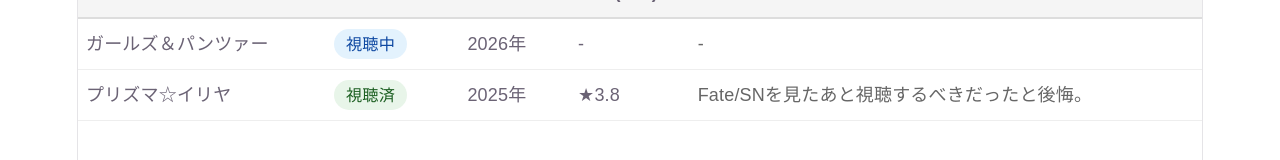
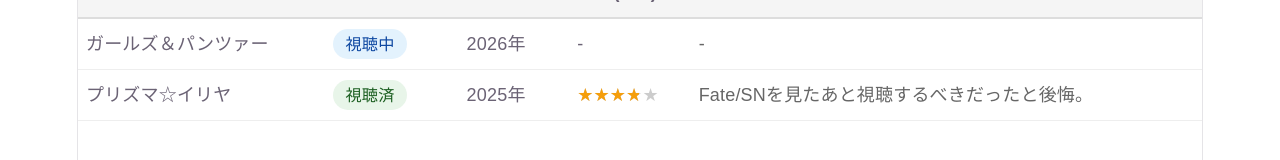
Before and after one commit to JYT130/my-anime-app, a React (Vite) app: page / in a window 1280 px wide. Shown: the part 282-442 px from the top of the page. Built offline with nearby package versions, Linux system fonts and the light colour scheme.

Commit message:
評価数値（例: 3.8 / 5.0）に応じた星アイコン（★ / ☆）のレンダリングロジック追加

```diff
--- a/src/App.tsx
+++ b/src/App.tsx
@@ -1,7 +1,7 @@
 import { useState } from "react";
 import type { Anime } from "./types/anime";
 import { AnimeForm } from "./components/AnimeForm";
-import { AnimeList } from "./components/AnimeList";
+import { AnimeTable } from "./components/AnimeTable";
 
 function App() {
   // アニメのState
@@ -30,7 +30,7 @@
       <AnimeForm onAddAnime={handleAddAnime} />
 
       {/* UI */}
-      <AnimeList animeList={animeList} />
+      <AnimeTable animeList={animeList} />
     </div>
   );
 }
--- a/src/components/AnimeList.tsx
+++ b/src/components/AnimeTable.tsx
@@ -4,7 +4,38 @@
   animeList: Anime[];
 };
 
-export function AnimeList({ animeList }: AnimeListProps) {
+// 評価星描画コンポーネント
+const StarRating = ({ rating }: { rating: number }) => {
+  const percentage = (rating / 5) * 100;
+
+  return (
+    <div
+      style={{
+        position: "relative",
+        display: "inline-block",
+        fontSize: "1rem",
+        color: "#ccc",
+      }}
+    >
+      ★★★★★
+      <div
+        style={{
+          position: "absolute",
+          top: 0,
+          left: 0,
+          width: `${percentage}%`,
+          overflow: "hidden",
+          color: "#f59e0b",
+          whiteSpace: "nowrap",
+        }}
+      >
+        ★★★★★
+      </div>
+    </div>
+  );
+};
+
+export function AnimeTable({ animeList }: AnimeListProps) {
   return (
     <table
       style={{
@@ -35,6 +66,7 @@
       </thead>
       <tbody>
         {animeList.map((anime) => {
+          // ステータスに応じてバッジの色を変更
           const badgeColor = anime.status === "視聴中" ? "#e3f2fd" : "#e8f5e9";
           const badgeTextColor =
             anime.status === "視聴中" ? "#0d47a1" : "#1b5e20";
@@ -67,7 +99,7 @@
 
               {/* 評価（未入力ならハイフン） */}
               <td style={{ padding: "12px 8px" }}>
-                {anime.rating ? `★${anime.rating}` : "-"}
+                {anime.rating ? <StarRating rating={anime.rating} /> : "-"}
               </td>
 
               {/* 備考（未入力ならハイフン） */}
```
